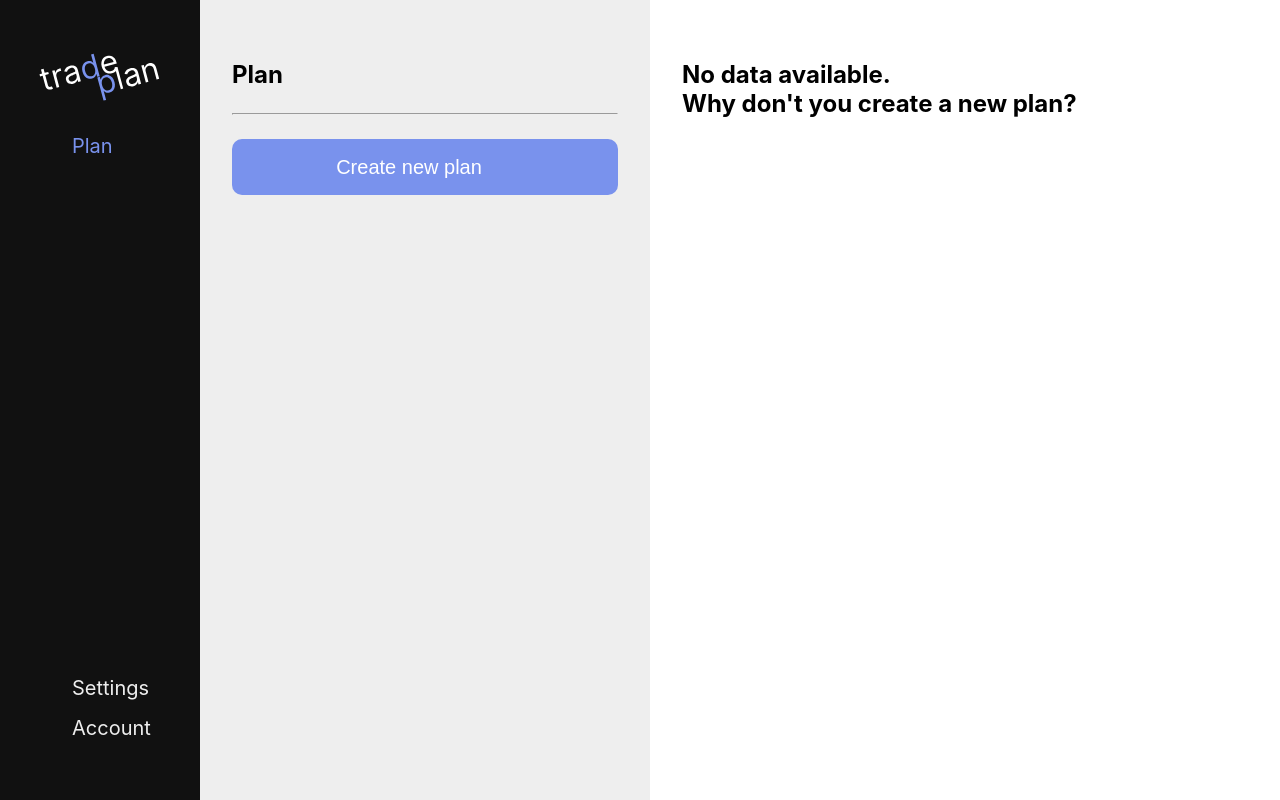
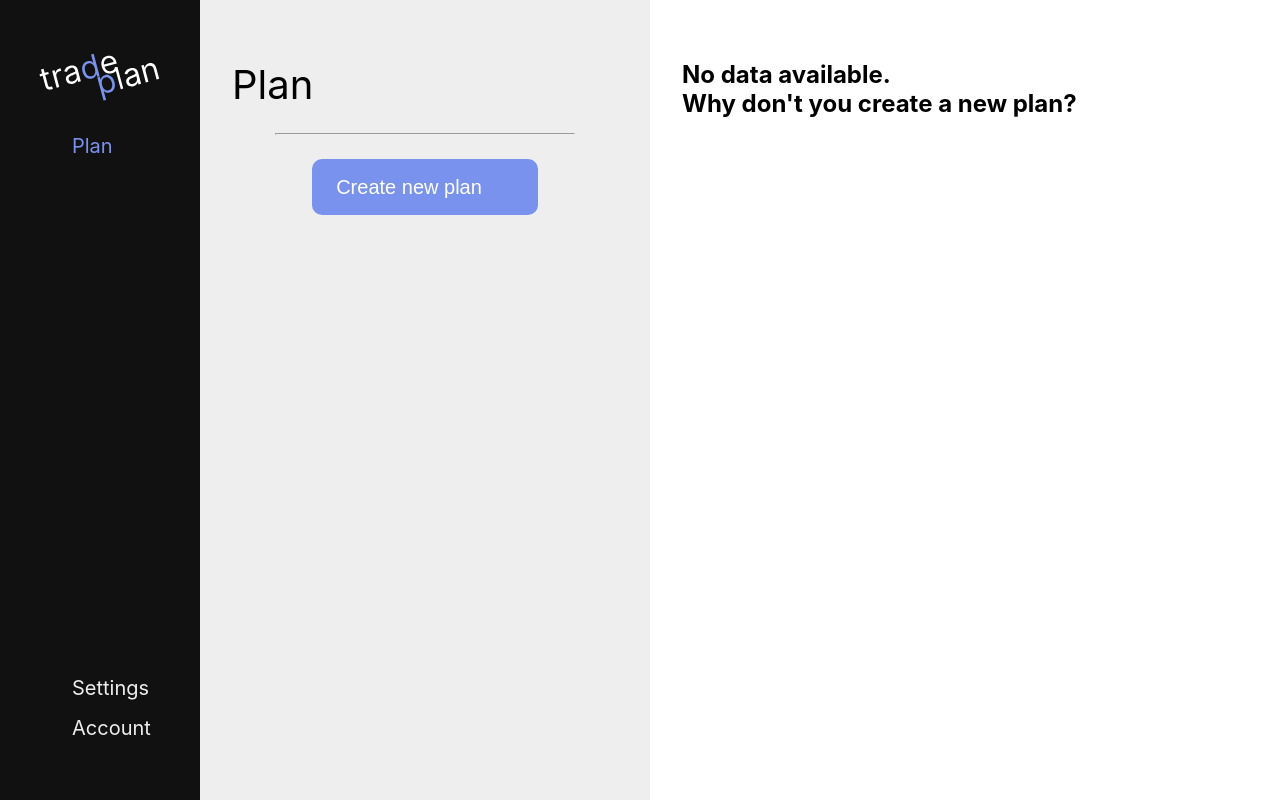
Before and after one commit to 7evenUp/get-trading-plan, a React (Create React App) app: page /plan in a window 1280 px wide. Built offline with nearby package versions, Linux system fonts and the light colour scheme; some icons are missing.

Commit message:
Commit before adding animations

```diff
--- a/package.json
+++ b/package.json
@@ -11,6 +11,7 @@
     "@types/node": "^16.7.13",
     "@types/react": "^18.0.0",
     "@types/react-dom": "^18.0.0",
+    "framer-motion": "^6.5.1",
     "iconoir-react": "^5.1.4",
     "react": "^18.2.0",
     "react-dom": "^18.2.0",
--- a/src/components/Plan/SubNavigation/SubNavigation.module.css
+++ b/src/components/Plan/SubNavigation/SubNavigation.module.css
@@ -5,4 +5,11 @@
   display: flex;
   flex-direction: column;
   gap: 24px;
+  align-items: center;
 }
+
+.heading {
+  width: 100%;
+  font-size: 40px;
+  font-weight: 400;
+}
--- a/src/components/Plan/SubNavigation/SubNavigation.tsx
+++ b/src/components/Plan/SubNavigation/SubNavigation.tsx
@@ -12,19 +12,19 @@ export default function SubNavigation() {
 
   return (
     <div className={styles.container}>
-      <h2>Plan</h2>
-      <hr />
+      <h2 className={styles.heading}>Plan</h2>
+      <hr style={{height: 1, width: 300}} />
       { isCreating ? (
         <div>Creating plan...</div>
       ) : (
         <Button
           label='Create new plan'
           onClick={() => {
-            dispatch(create({
-              title: 'MyFirstGoal',
-              deposit: 200,
-              goal: 100
-            }))
+            // dispatch(create({
+            //   title: 'MyFirstGoal',
+            //   deposit: 200,
+            //   goal: 100
+            // }))
 
             setIsCreating(true)
           }}
```
Also changed, not shown: 1 other file (tests, documents, lock files or other folders).
